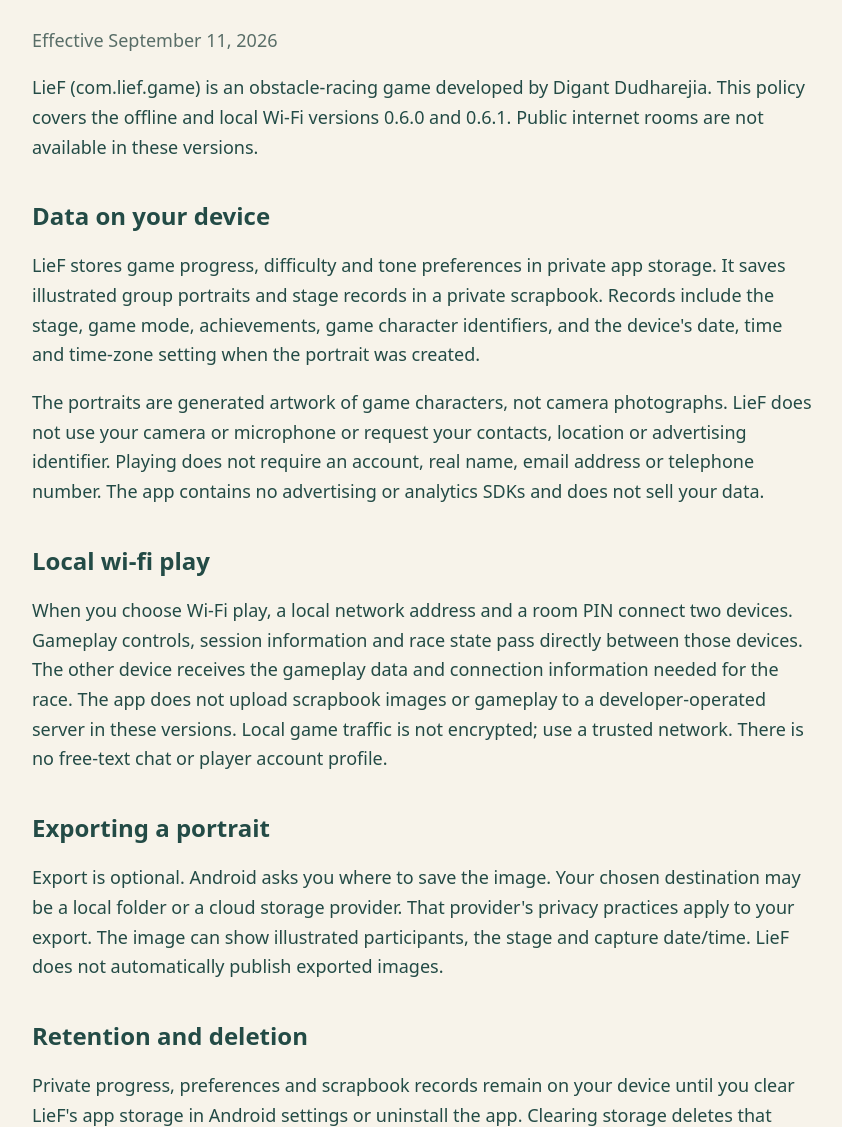
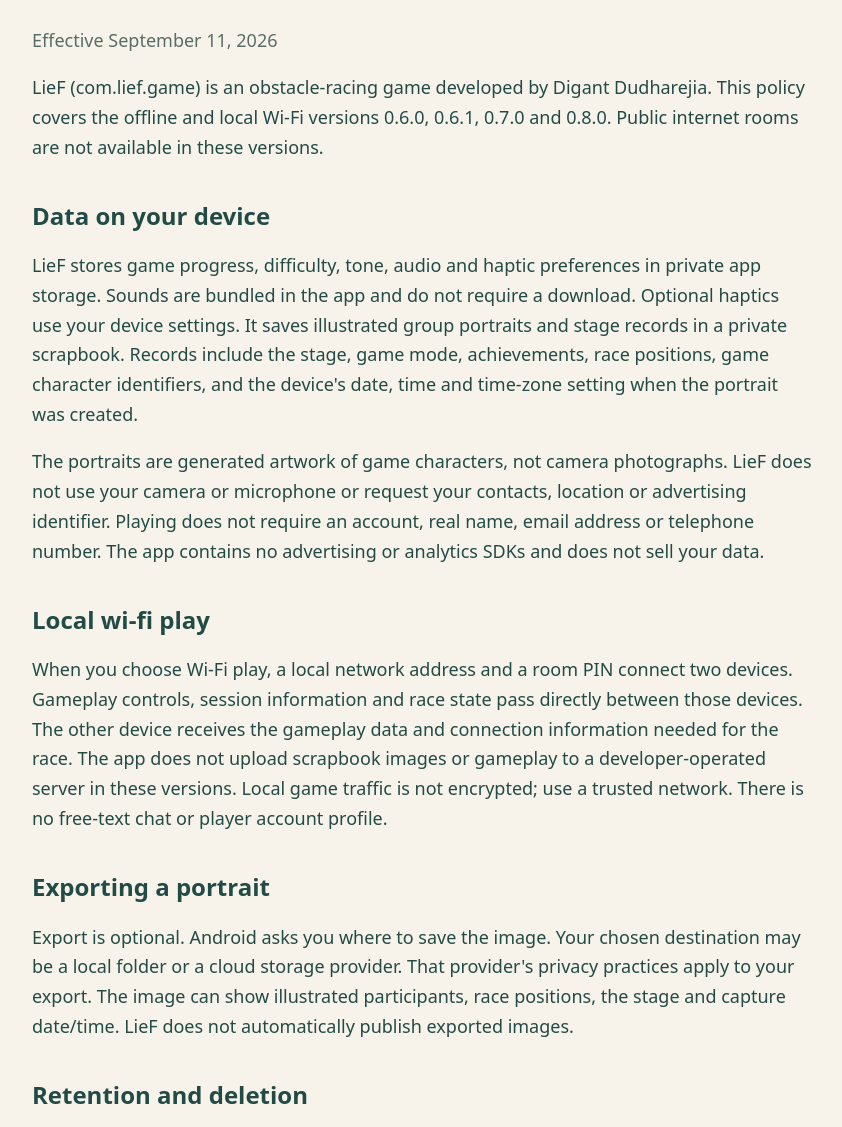
Before and after one commit to Dig4ever/LieF-Privacy, a plain HTML site: page index.html in a window 1280 px wide. Shown: the part 142-1269 px from the top of the page, without its empty margins (218-1060 px from the left). Drawn offline with Linux system fonts and the light colour scheme.

Commit message:
Update LieF privacy policy for 0.8.0 audio preferences and photo rankings

```diff
--- a/index.html
+++ b/index.html
@@ -6,14 +6,14 @@
 main{max-width:780px;margin:0 auto;padding:48px 24px 72px}h1{font-size:clamp(32px,6vw,48px);line-height:1.15}
 h2{font-size:24px;margin-top:38px;line-height:1.3}.date{color:#586d67}p{overflow-wrap:anywhere}a{color:#8d3329;text-underline-offset:3px}
 </style></head><body><main><h1>LieF Privacy Policy</h1><p class="date">Effective September 11, 2026</p>
-<p>LieF (com.lief.game) is an obstacle-racing game developed by Digant Dudharejia. This policy covers the offline and local Wi-Fi versions 0.6.0 and 0.6.1. Public internet rooms are not available in these versions.</p>
+<p>LieF (com.lief.game) is an obstacle-racing game developed by Digant Dudharejia. This policy covers the offline and local Wi-Fi versions 0.6.0, 0.6.1, 0.7.0 and 0.8.0. Public internet rooms are not available in these versions.</p>
 <h2>Data on your device</h2>
-<p>LieF stores game progress, difficulty and tone preferences in private app storage. It saves illustrated group portraits and stage records in a private scrapbook. Records include the stage, game mode, achievements, game character identifiers, and the device&#x27;s date, time and time-zone setting when the portrait was created.</p>
+<p>LieF stores game progress, difficulty, tone, audio and haptic preferences in private app storage. Sounds are bundled in the app and do not require a download. Optional haptics use your device settings. It saves illustrated group portraits and stage records in a private scrapbook. Records include the stage, game mode, achievements, race positions, game character identifiers, and the device&#x27;s date, time and time-zone setting when the portrait was created.</p>
 <p>The portraits are generated artwork of game characters, not camera photographs. LieF does not use your camera or microphone or request your contacts, location or advertising identifier. Playing does not require an account, real name, email address or telephone number. The app contains no advertising or analytics SDKs and does not sell your data.</p>
 <h2>Local wi-fi play</h2>
 <p>When you choose Wi-Fi play, a local network address and a room PIN connect two devices. Gameplay controls, session information and race state pass directly between those devices. The other device receives the gameplay data and connection information needed for the race. The app does not upload scrapbook images or gameplay to a developer-operated server in these versions. Local game traffic is not encrypted; use a trusted network. There is no free-text chat or player account profile.</p>
 <h2>Exporting a portrait</h2>
-<p>Export is optional. Android asks you where to save the image. Your chosen destination may be a local folder or a cloud storage provider. That provider&#x27;s privacy practices apply to your export. The image can show illustrated participants, the stage and capture date/time. LieF does not automatically publish exported images.</p>
+<p>Export is optional. Android asks you where to save the image. Your chosen destination may be a local folder or a cloud storage provider. That provider&#x27;s privacy practices apply to your export. The image can show illustrated participants, race positions, the stage and capture date/time. LieF does not automatically publish exported images.</p>
 <h2>Retention and deletion</h2>
 <p>Private progress, preferences and scrapbook records remain on your device until you clear LieF&#x27;s app storage in Android settings or uninstall the app. Clearing storage deletes that local progress and scrapbook. Exported copies must be deleted separately from their destination. LieF disables Android cloud backup and device-transfer backup of its private app data.</p>
 <h2>Support and external links</h2>
```
